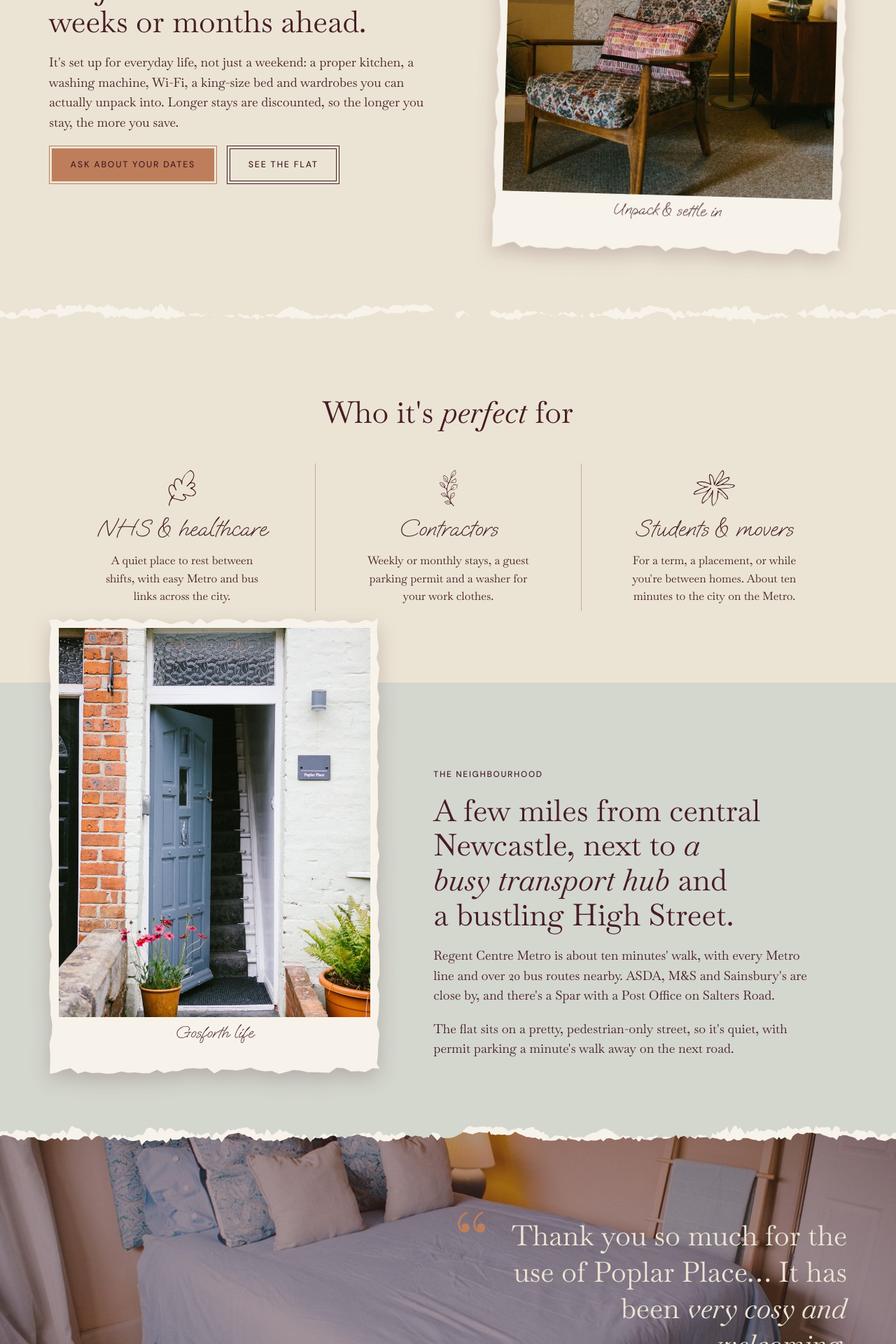
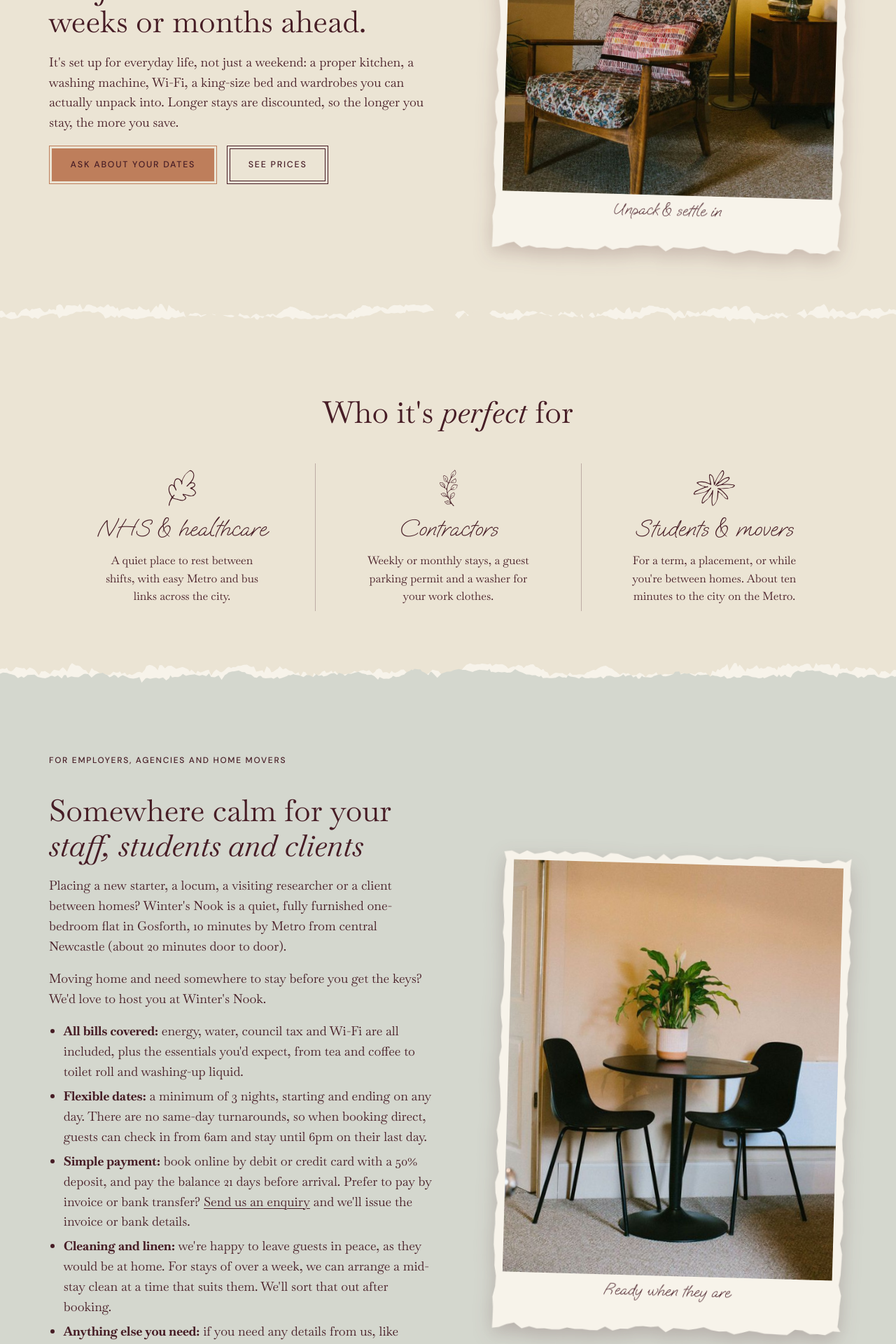
Before and after one commit to days4dreams/winter, a PHP site: page /longer-stays in a window 1280 px wide. Shown: the part 960-2880 px from the top of the page at 70% size. Run offline with PHP 8.4, Linux system fonts and the light colour scheme.

Commit message:
Longer Stays: employers/agencies/home movers section and transparent pricing
Pricing also as an FAQ (homepage, Enquire, FAQs) replacing the old discounts
answer, plus a minimum-stay FAQ. Homepage slides and announcement bar link to
the new sections.

Co-Authored-By: Claude Opus 5.5 <noreply@anthropic.com>
Claude-Session: https://claude.ai/code/session_01AqWLvQGitSTwziCXjTzp1u

```diff
--- a/content/faqs.md
+++ b/content/faqs.md
@@ -66,9 +66,19 @@ Yes. The bedroom has a generous run of built-in wardrobes, so there's plenty of
 
 ## Longer stays
 
-### Do you offer discounts for longer stays?
-show on: home, long, enquire
-Yes. Stays of two weeks or more are 10% off, and monthly stays are 15% off. [Tell us your dates](/enquire) and we'll come back with our best rate. Booking direct is also around 15% cheaper than using a platform such as Airbnb or Booking.com.
+### How much does it cost?
+show on: home, enquire
+It's always cheaper to book direct: save around 15% compared with using a platform. 3-night short breaks start from £275.
+
+- Stay 5 nights or more and save 15% (weekly stays from £545)
+- Stay 21 nights or more and save 25% (three-week stays from £1,445, 30-night stays from £2,000)
+- Longer than that? [Get in touch](/enquire) and we'll agree a rate.
+
+There's more on our [Longer Stays page](/longer-stays#pricing).
+
+### Is there a minimum stay?
+show on: long, enquire
+Yes, 3 nights. Stays can start and end on any day of the week.
 
 ### Who usually stays?
 show on: long
--- a/includes/config.php
+++ b/includes/config.php
@@ -61,9 +61,9 @@ $site = [
     // Leave 'text' empty ('') to switch it off. 'link' is optional;
     // 'link_words' are the words in 'text' that become the link.
     'announcement' => [
-        'text'       => 'Staying a month or more? Ask about our long-stay rates',
-        'link'       => '/enquire',
-        'link_words' => 'Ask about our long-stay rates',
+        'text'       => 'Stay 21 nights or more and save 25%: see our prices',
+        'link'       => '/longer-stays#pricing',
+        'link_words' => 'see our prices',
     ],
 
     // Shown on Google and when a page is shared, unless a page sets its own.
--- a/index.php
+++ b/index.php
@@ -54,7 +54,7 @@ require __DIR__ . '/includes/head.php';
       </article>
       <article class="card">
         <?= content_image('/images/photos/dining-table.jpg', 'The dining table set for two', '', '4/3') ?>
-        <div class="card-body"><h3>Longer Stays</h3><p>For NHS staff, contractors, students and anyone between homes. Ask about monthly rates.</p><a class="btn" href="/longer-stays">Longer stays</a></div>
+        <div class="card-body"><h3>Longer Stays</h3><p>For NHS staff, contractors, students and anyone between homes. Stay 21 nights or more and save 25%.</p><a class="btn" href="/longer-stays">Longer stays</a></div>
       </article>
       <article class="card">
         <?= content_image('/images/photos/gosforth.jpg', "The front door at Winter's Nook", '', '4/3') ?>
@@ -93,9 +93,9 @@ require __DIR__ . '/includes/head.php';
 // The numbered slides: [title, text, button text, link, photo, photo description]
 $slides = [
     ['NHS & healthcare staff', 'A calm, comfortable base close to the city, with easy Metro and bus links.', 'Longer stays', '/longer-stays', '/images/photos/slide-nhs.jpg', 'Flowers on the kitchen windowsill'],
-    ['Contractors', 'Weekly or monthly stays, with permit parking and a washing machine.', 'Longer stays', '/longer-stays', '/images/photos/slide-contractors.jpg', 'The kitchen sink and worktop'],
+    ['Contractors', 'Weekly or monthly stays, with permit parking and a washing machine.', 'For employers', '/longer-stays#employers', '/images/photos/slide-contractors.jpg', 'The kitchen sink and worktop'],
     ['Students & researchers', 'About ten minutes on the Metro to central Newcastle.', 'Ask a question', '/enquire', '/images/photos/slide-students.jpg', 'The sofa in the living room'],
-    ['Between homes', 'Somewhere comfortable while you move, renovate or wait for completion.', 'Enquire', '/enquire', '/images/photos/slide-moving.jpg', 'Looking through the kitchen to the dining table'],
+    ['Between homes', 'Somewhere comfortable while you move, renovate or wait for completion.', 'Moving home?', '/longer-stays#employers', '/images/photos/slide-moving.jpg', 'Looking through the kitchen to the dining table'],
 ];
 foreach ($slides as $i => [$slideTitle, $slideText, $slideButton, $slideLink, $slidePhoto, $slideAlt]):
 ?>
--- a/longer-stays.php
+++ b/longer-stays.php
@@ -29,7 +29,7 @@ require __DIR__ . '/includes/head.php';
       <p>It's set up for everyday life, not just a weekend: a proper kitchen, a washing machine, Wi-Fi, a king-size bed and wardrobes you can actually unpack into. Longer stays are discounted, so the longer you stay, the more you save.</p>
       <div class="btns">
         <a class="btn btn--fill" href="/enquire">Ask about your dates</a>
-        <a class="btn" href="/the-flat">See the flat</a>
+        <a class="btn" href="#pricing">See prices</a>
       </div>
     </div>
     <div class="media">
@@ -49,7 +49,47 @@ require __DIR__ . '/includes/head.php';
   </div>
 </section>
 
-<section class="band" style="--band: var(--primary-light)">
+<?php /* Linked to as /longer-stays#employers from the homepage and elsewhere. */ ?>
+<section class="band torn" id="employers" style="--band: var(--primary-light)">
+  <div class="wrap split">
+    <div class="stack prose">
+      <p class="label">For employers, agencies and home movers</p>
+      <h2>Somewhere calm for your <em>staff, students and clients</em></h2>
+      <p>Placing a new starter, a locum, a visiting researcher or a client between homes? Winter's Nook is a quiet, fully furnished one-bedroom flat in Gosforth, 10 minutes by Metro from central Newcastle (about 20 minutes door to door).</p>
+      <p>Moving home and need somewhere to stay before you get the keys? We'd love to host you at Winter's Nook.</p>
+      <ul>
+        <li><strong>All bills covered:</strong> energy, water, council tax and Wi-Fi are all included, plus the essentials you'd expect, from tea and coffee to toilet roll and washing-up liquid.</li>
+        <li><strong>Flexible dates:</strong> a minimum of 3 nights, starting and ending on any day. There are no same-day turnarounds, so when booking direct, guests can check in from 6am and stay until 6pm on their last day.</li>
+        <li><strong>Simple payment:</strong> book online by debit or credit card with a 50% deposit, and pay the balance 21 days before arrival. Prefer to pay by invoice or bank transfer? <a href="/enquire">Send us an enquiry</a> and we'll issue the invoice or bank details.</li>
+        <li><strong>Cleaning and linen:</strong> we're happy to leave guests in peace, as they would be at home. For stays of over a week, we can arrange a mid-stay clean at a time that suits them. We'll sort that out after booking.</li>
+        <li><strong>Anything else you need:</strong> if you need any details from us, like certificates or documentation, <a href="/enquire">get in touch</a> and we'll send them over.</li>
+      </ul>
+      <div class="btns"><a class="btn btn--fill" href="/enquire">Enquire</a><a class="btn" href="#pricing">See prices</a></div>
+    </div>
+    <div class="media">
+      <div class="card-torn tilt-r"><div><?= content_image('/images/photos/dining-table.jpg', 'The dining table set for two', '', '4/5') ?><span class="hand">Ready when they are</span></div></div>
+    </div>
+  </div>
+</section>
+
+<?php /* Linked to as /longer-stays#pricing. The same prices are in content/faqs.md ("How much does it cost?"): change both. */ ?>
+<section class="band torn torn--flip" id="pricing">
+  <div class="wrap stack" style="gap: 2.5rem">
+    <div class="stack centre">
+      <p class="label">Transparent pricing</p>
+      <h2>3-night short breaks <em>from £275</em></h2>
+      <p>It's always cheaper to book direct: save around 15%. Here's what you can expect to pay.</p>
+    </div>
+    <div class="features">
+      <div><?= svg('illustrations/10-seedling.svg', 'illustration') ?><h3 class="hand">3 nights or more</h3><p>Short breaks from £275, starting and ending on any day.</p></div>
+      <div><?= svg('illustrations/05-sprig-leafy.svg', 'illustration') ?><h3 class="hand">Save 15%</h3><p>Stay 5 nights or more. Weekly stays from £545.</p></div>
+      <div><?= svg('illustrations/01-oak-leaf.svg', 'illustration') ?><h3 class="hand">Save 25%</h3><p>Stay 21 nights or more. Three-week stays from £1,445, 30-night stays from £2,000.</p></div>
+    </div>
+    <p class="centre-text">Longer than that? <a href="/enquire">Get in touch</a> and we'll agree a rate.</p>
+  </div>
+</section>
+
+<section class="band torn" style="--band: var(--primary-light)">
   <div class="wrap overlap">
     <div class="card-torn tilt-l"><div><?= content_image('/images/photos/gosforth.jpg', "The front door at Winter's Nook", '', '4/5') ?><span class="hand">Gosforth life</span></div></div>
     <div class="stack">
```
